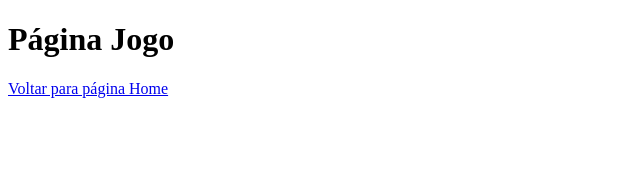
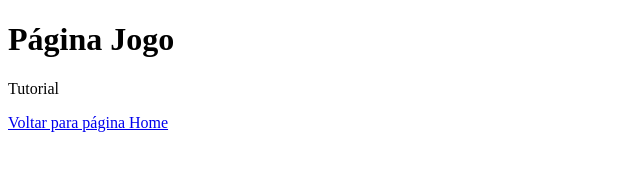
Before and after one commit to DeboraCarreraDias/aulaversionamento, a plain HTML site: page gamepage.html in a window 1280 px wide. Shown: the whole page, without its empty margins (0-640 px from the left). Drawn offline with Linux system fonts and the light colour scheme.

Commit message:
Acrescentado Tutorial

```diff
--- a/gamepage.html
+++ b/gamepage.html
@@ -8,6 +8,7 @@
 </head>
 <body>
     <h1>Página Jogo</h1>
+    <p>Tutorial</p>
     <a href="index.html">Voltar para página Home</a>
 </body>
 </html>
```
